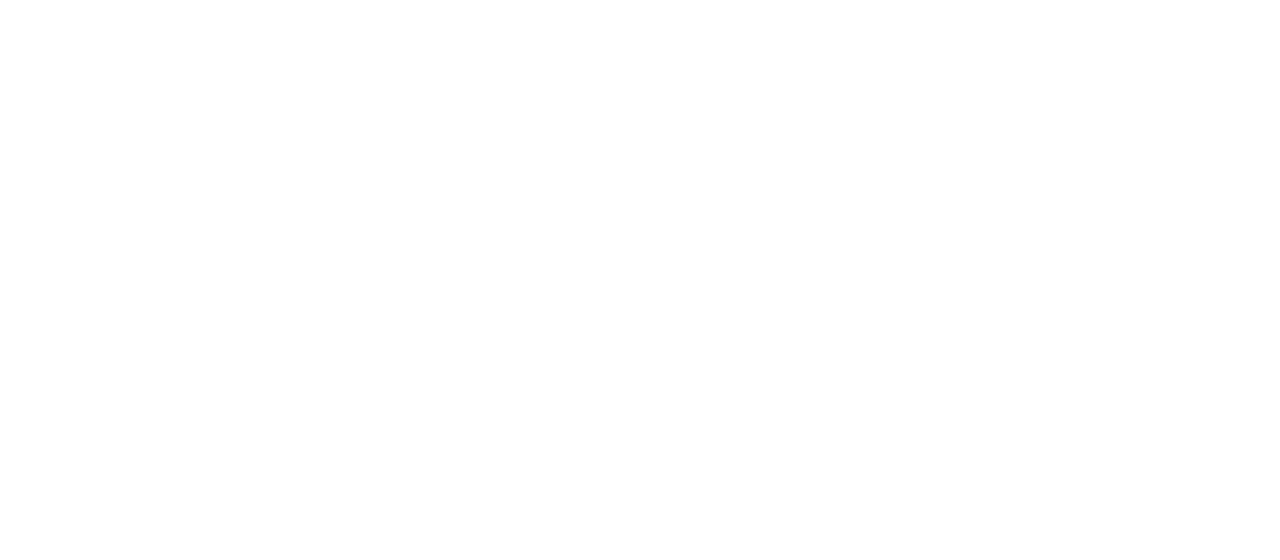
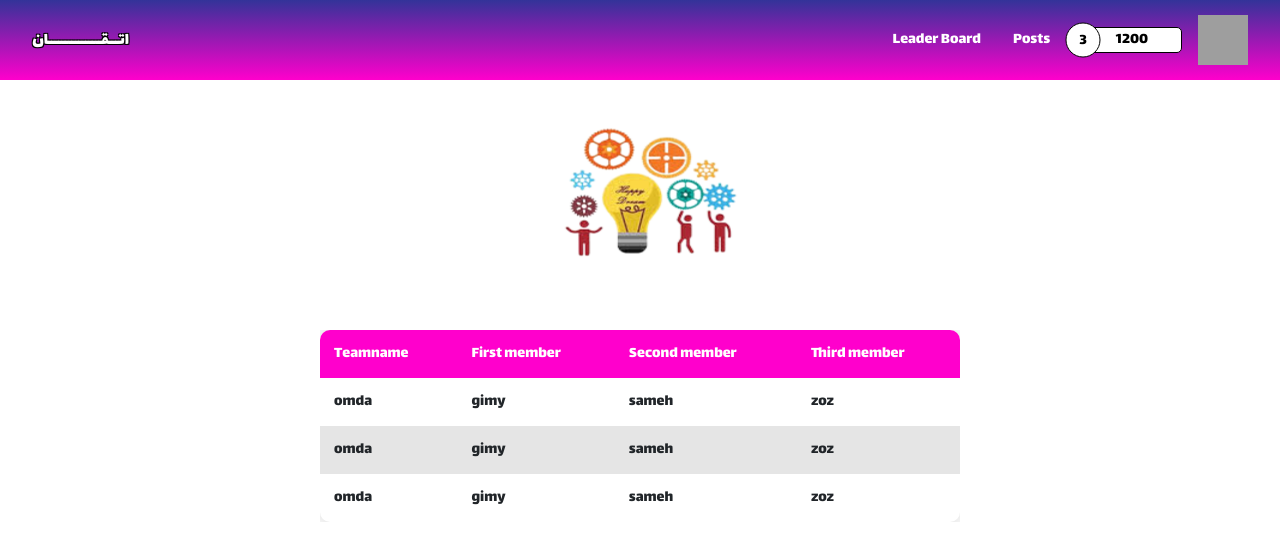
Before and after one commit to mohamed-sameh-albaz/Itqan, a React (Create React App) app in the folder Client/: page /teams in a window 1280 px wide. Before the commit this address had no page. Shown: the top 560 px of the page. Built offline with nearby package versions, Linux system fonts and the light colour scheme; grey boxes are pictures that could not be loaded.

Commit message:
design(teame,contest,teamt)

```diff
--- a/Client/src/App.js
+++ b/Client/src/App.js
@@ -7,9 +7,8 @@
 import CommunityPage from './views/CommunityPage';
 import GroupPage from './views/GroupPage';
 import ContestPage from './views/ContestPage';
-import TeamEditorBlock from './components/TeamEditorBlock';
 import TeamEditor from "./views/TeamEditor";
-import Dropdown from "./components/test"
+import TeamsPage from './views/TeamsPage';
 
 function App() {
   return (
@@ -22,9 +21,8 @@
           <Route path="/community" element={<CommunityPage />} />
           <Route path="/group" element={<GroupPage />} />
           <Route path="/contest" element={<ContestPage />} />
-          <Route path="/teameb" element={<TeamEditorBlock />} />
           <Route path="/teame" element={<TeamEditor />} />
-          <Route path="/test" element={<Dropdown />} />
+          <Route path="/teams" element={<TeamsPage />} />
         </Routes>
       </div>
     </Router>
--- a/Client/src/components/ContestScreen.js
+++ b/Client/src/components/ContestScreen.js
@@ -1,17 +1,22 @@
 
 import React, { useState } from "react"
 import "./ContestScreen.css"
-const ContestScreen = () =>
+const ContestScreen = (props) =>
 {
-     const [activeIndex, setActiveIndex] = useState(null); // Track the clicked button index
-
+  const [activeIndex, setActiveIndex] = useState(null); // Track the clicked button index
+  const [buttons, addQuestion] = useState(props.buttons);
+  let allow_read = props.allow_read;
+     let user = "leader";
      const handleClick = (index) => {
        setActiveIndex(index);
      };
 
-  const buttons = ["Question","A", "B", "C", "D", "E", "F", "G", "H"];
-
-    return (
+//  let buttons = props.buttons//["Question","A", "B", "C", "D", "E", "F", "G", "H"];
+  const addques = () => {
+    const char = String.fromCharCode(buttons.length+64);
+    addQuestion((prevButtons)=>[...prevButtons,char])
+  };
+  return (
 
         <div className="CS_all">
           <div className="Qlist">
@@ -44,9 +49,9 @@
                 <label htmlFor="title" className="LABEL">
                   Title :
                 </label>
-                <input type="text" readOnly className="title" />
+              <input type="text" readOnly={allow_read} className="title" />
               </div>
-              <textarea type="text" readOnly className="content" />
+            <textarea type="text" readOnly={allow_read} className="content" />
             </div>
             <div className="ANS">
               <label htmlFor="ans" className="Ans">
@@ -54,7 +59,12 @@
               </label>
               <textarea type="text" className="ans" rows="5" />
             </div>
-          </div>
+        </div>
+        {user === "leader" &&
+          <div className="forLeader">
+        <button className="addQ" onClick={()=>addques()}>add Question</button>
+
+        </div>}
         </div>
 
     );
--- a/Client/src/components/TeamEditorBlock.css
+++ b/Client/src/components/TeamEditorBlock.css
@@ -32,6 +32,20 @@
     border-radius: 7px;
 }
 
+.TE_all .TeamMate{
+    width:100%;
+    font-size: 20px;
+  font-weight: bold;
+margin-top: 30px;
+height:20%;
+}
+.TE_all .TeamMate .name{
+    width:50%;
+    margin-left: 10px;
+    height:50%;
+    border-radius: 7px;
+}
+
 .TE_all .send{
     font-size: 20px;
     font-weight: bold;
--- a/Client/src/components/TeamEditorBlock.js
+++ b/Client/src/components/TeamEditorBlock.js
@@ -6,7 +6,9 @@
     return (
       <div>
         <div className="TE_all">
-          <div className="des">create your team : hint you can send only 2 invitations</div>
+          <div className="des">
+            create your team : hint you can send only 2 invitations
+          </div>
           <div className="TeamName">
             <label htmlFor="name" className="lbl">
               Team name :
@@ -14,10 +16,13 @@
             <input type="text" className="name" />
           </div>
 
-                {/*select team mates*/}
-                <button className="send">
-                    send invitation
-          </button>
+          <div className="TeamMate">
+            <label htmlFor="name" className="lbl">
+              Team mates :
+            </label>
+            <input type="text" className="name" />
+          </div>
+          <button className="send">send invitation</button>
         </div>
       </div>
     );
--- /dev/null
+++ b/Client/src/components/TeamTable.js
@@ -0,0 +1,28 @@
+import "./TeamTable.css"
+
+const TeamTable = ({teams}) => {
+    return (
+      <table>
+        <thead>
+          <tr>
+            <th>Teamname</th>
+            <th>First member</th>
+            <th>Second member</th>
+            <th>Third member</th>
+          </tr>
+        </thead>
+        <tbody>
+          {teams.map((team) => (
+            <tr>
+              <td>{team.name}</td>
+              <td>{team.firstmem}</td>
+              <td>{team.secondmem}</td>
+              <td>{team.thirdmem } </td>
+            </tr>
+          ))}
+        </tbody>
+      </table>
+    );
+}
+
+export default TeamTable;
--- a/Client/src/views/ContestPage.js
+++ b/Client/src/views/ContestPage.js
@@ -1,17 +1,29 @@
 import CommunityNavBar from "../components/CommunityNavBar";
 import ContestScreen from "../components/ContestScreen";
+import React, { useState } from "react";
 import "./ContestPage.css";
 const ContestPage = () => {
+
+  let s = "Submit";
+  let allow_read = "readOnly";
+
+  let buttons = ['Question', 'A','B']
+  const [buttonText, setButtonText] = useState(s);
+  const [TextAllow, setTextAllow] = useState(allow_read);
+  const handleClick = () => {
+  setButtonText(s => s === "Submit" ? "Save" : "Submit");
+  setTextAllow(allow_read => allow_read === "readOnly" ? "" : "readOnly");
+   };
+
     return (
       <div>
-            <CommunityNavBar />
-            <ContestScreen/>
-        <div className="keep">
-             Keep Going
-        </div>
-        <button className="submitt">Submit</button>
-
-      </div>
+        <CommunityNavBar />
+        <ContestScreen allow_read={TextAllow} buttons={buttons} />
+        <div className="keep">Keep Going</div>
+        <button className="submitt" onClick={handleClick}>
+          {buttonText}
+        </button>
+    </div>
     );
 
 }
--- /dev/null
+++ b/Client/src/views/TeamsPage.css
@@ -0,0 +1,11 @@
+.TB_all{
+    display:inline;
+}
+
+.TB_all .teamtable
+{
+   display:inline-block;
+   width:50%;
+   overflow:scroll;
+   scrollbar-width: none;
+}
--- /dev/null
+++ b/Client/src/views/TeamsPage.js
@@ -0,0 +1,43 @@
+import CommunityNavBar from "../components/CommunityNavBar";
+import TeamTable from "../components/TeamTable";
+import team_av2 from "../assets/team_av2.jpg"
+import "./TeamsPage.css"
+
+const TeamsPage = () => {
+
+  const teams = [
+    {
+      name: "omda",
+      firstmem: "gimy",
+      secondmem: "sameh",
+      thirdmem: "zoz",
+    },
+    {
+      name: "omda",
+      firstmem: "gimy",
+      secondmem: "sameh",
+      thirdmem: "zoz",
+    },
+    {
+      name: "omda",
+      firstmem: "gimy",
+      secondmem: "sameh",
+      thirdmem: "zoz",
+    }
+  ];
+
+
+    return (
+      <div className="TB_all">
+        <CommunityNavBar />
+        <div className="team_pic">
+                <img src={ team_av2} alt="pho" height="250px" width="300px" />
+         </div>
+        <div className="teamtable">
+          <TeamTable teams={teams} />
+        </div>
+      </div>
+    );
+}
+
+export default TeamsPage;
```
Also changed, not shown: Client/src/assets/team_av.jpg (added), Client/src/assets/team_av2.jpg (added), Client/src/components/TeamTable.css (added).
